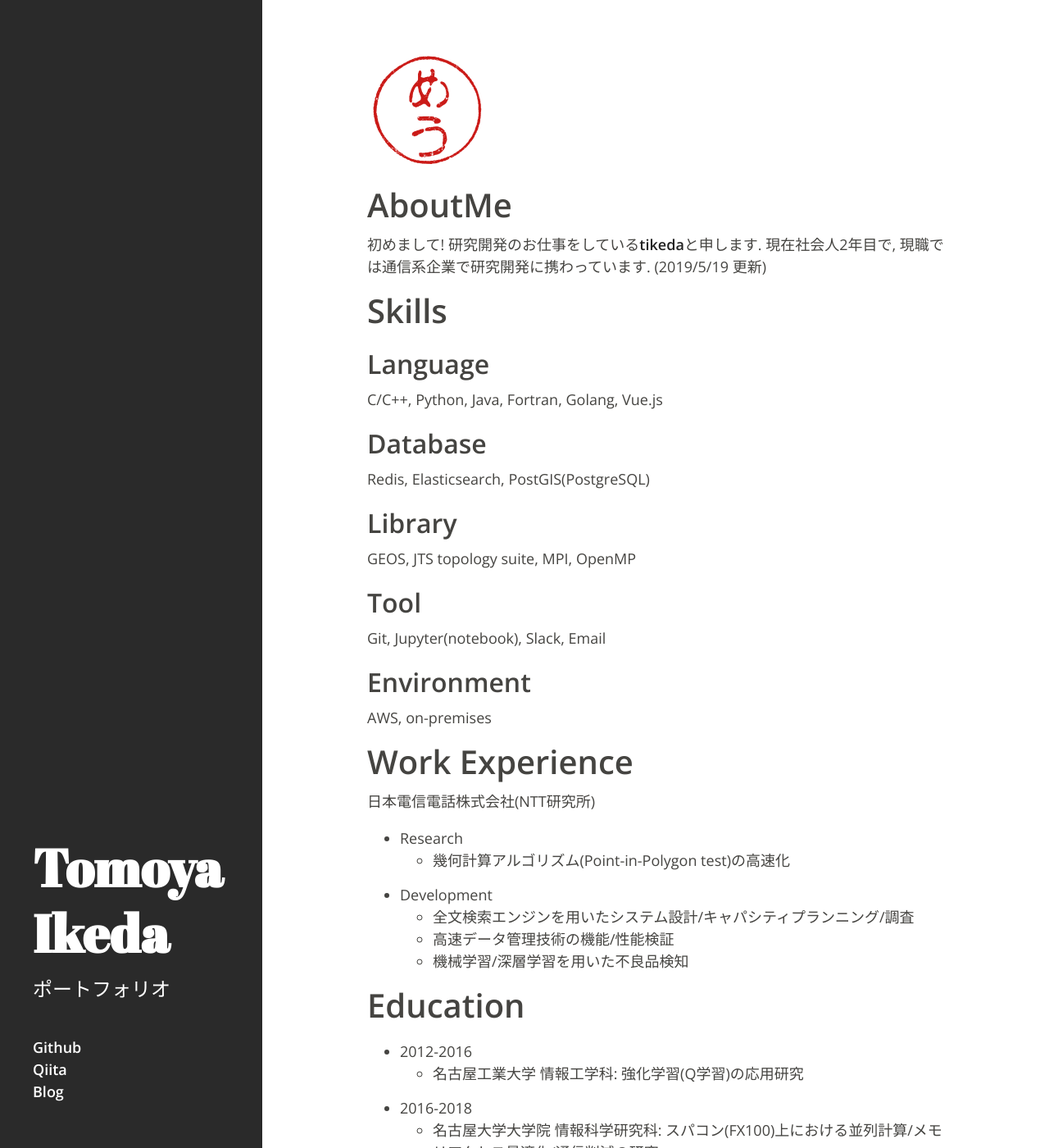
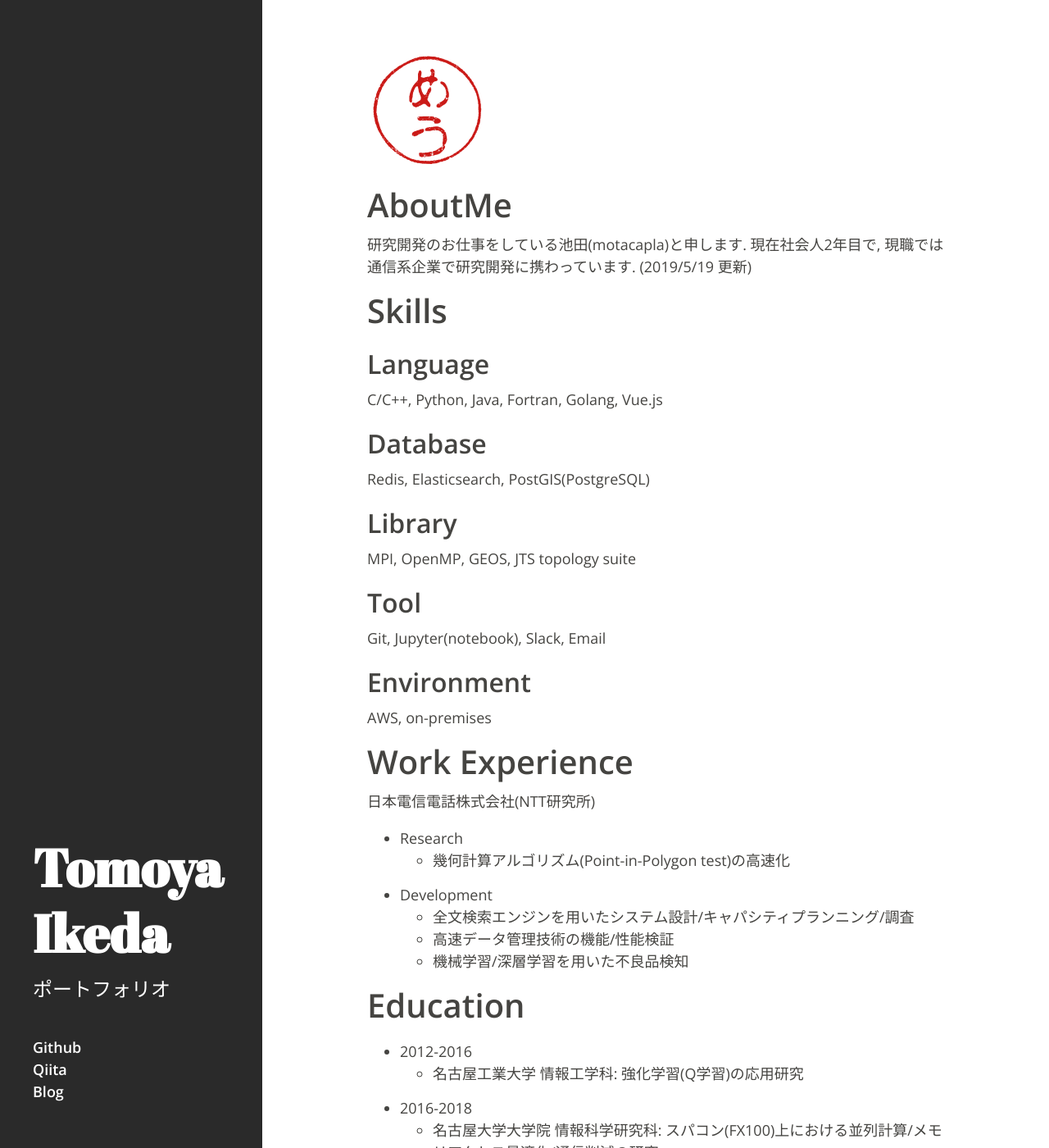
Before and after one commit to motacapla/motacapla.github.io, a Jekyll site: the page built from index.md, in a window 1280 px wide and 1400 px high. Shown: the whole window at 82% size. Built offline with Jekyll 4.4.1, drawn with Linux system fonts in a browser that asks for light colours; Markdown is read by kramdown in place of the engine named in the settings; the list of posts is cut into pages by our own code; some of the changed text lies outside the part shown.

Commit message:
fixed contents

```diff
--- a/index.md
+++ b/index.md
@@ -4,7 +4,7 @@ layout: default
 ---
 
 # AboutMe
-初めまして! 研究開発のお仕事をしている[tikeda](https://twitter.com/motacapla)と申します. 現在社会人2年目で, 現職では通信系企業で研究開発に携わっています. (2019/5/19 更新)
+研究開発のお仕事をしている池田(motacapla)と申します. 現在社会人2年目で, 現職では通信系企業で研究開発に携わっています. (2019/5/19 更新)
 
 # Skills
 ## Language
@@ -14,7 +14,7 @@ C/C++, Python, Java, Fortran, Golang, Vue.js
 Redis, Elasticsearch, PostGIS(PostgreSQL)
 
 ## Library
-GEOS, JTS topology suite, MPI, OpenMP
+MPI, OpenMP, GEOS, JTS topology suite
 
 ## Tool
 Git, Jupyter(notebook), Slack, Email
```
Also changed, not shown: other parts of index.md (+3 -1 lines).
